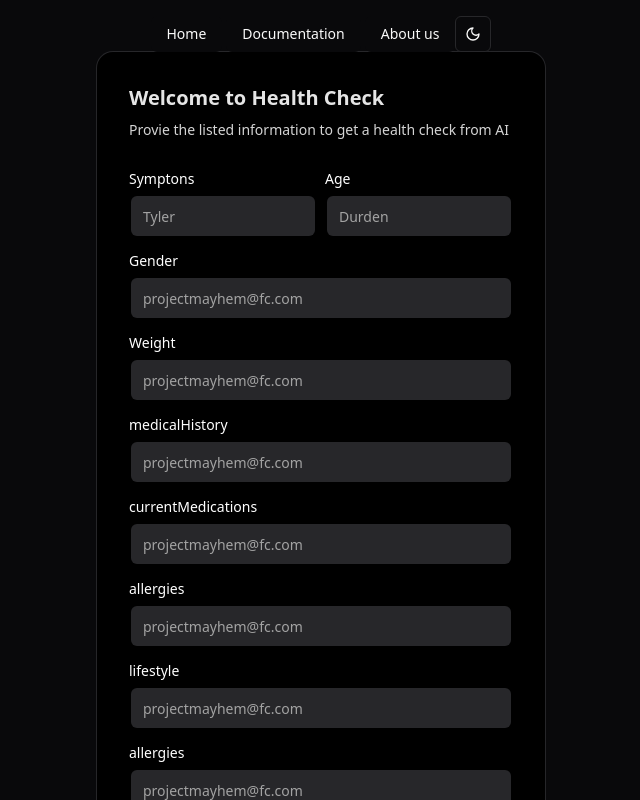
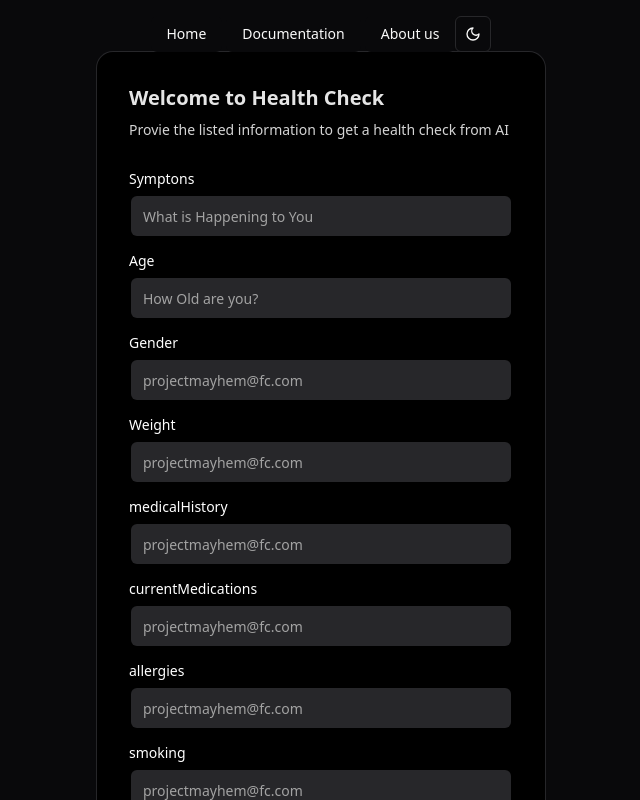
Before and after one commit to Skylar4/healthcare-analysis-typescript, a React (Vite) app in the folder analysis-projec/: page /infopage in a window 1280 px wide. Shown: the top 800 px of the page, without its empty margins (319-959 px from the left). Built offline with nearby package versions, Linux system fonts and the light colour scheme.

Commit message:
eventLisnterner applied

```diff
--- a/analysis-projec/package.json
+++ b/analysis-projec/package.json
@@ -16,6 +16,7 @@
     "@radix-ui/react-slot": "^1.1.2",
     "@tabler/icons-react": "^3.31.0",
     "@tailwindcss/vite": "^4.0.6",
+    "axios": "^1.8.4",
     "class-variance-authority": "^0.7.1",
     "clsx": "^2.1.1",
     "framer-motion": "^12.5.0",
--- a/analysis-projec/src/democomponents/SignupFormDemo.tsx
+++ b/analysis-projec/src/democomponents/SignupFormDemo.tsx
@@ -4,8 +4,29 @@ import { Label } from "../../src/components/ui/label";
 import { Input } from "../../src/components/ui/input";
 import { cn } from "../lib/utils";
 import { useNavigate } from "react-router-dom";
+import { useState } from "react";
 
 export function SignupFormDemo() {
+  const [symptons, setSymptons] = useState("");
+  const [age, setAge] = useState("");
+  const [gender, setGender] = useState("");
+
+  const [weight, setWeight] = useState("");
+  const [medicalHistory, setMedicalHistory] = useState("");
+  const [currentMedications, setCurrentMedications] = useState("");
+
+  const [allergies, setAllergies] = useState("");
+
+  const [somking, setSomking] = useState("");
+
+  const [alcohol, setAlcohol] = useState("");
+
+  const [exercise, setExercise] = useState("");
+
+  const [diet, setDiet] = useState("");
+
+  const [lang, setLang] = useState("");
+
   const handleSubmit = (e: React.FormEvent<HTMLFormElement>) => {
     e.preventDefault();
     console.log("Form submitted");
@@ -27,68 +48,145 @@ export function SignupFormDemo() {
       </p>
 
       <form className="my-8" onSubmit={handleSubmit}>
-        <div className="mb-4 flex flex-col space-y-2 md:flex-row md:space-y-0 md:space-x-2">
-          <LabelInputContainer>
-            <Label htmlFor="firstname">Symptons</Label>
-            <Input id="firstname" placeholder="Tyler" type="text" />
-          </LabelInputContainer>
-          <LabelInputContainer>
-            <Label htmlFor="lastname">Age</Label>
-            <Input id="lastname" placeholder="Durden" type="text" />
-          </LabelInputContainer>
-        </div>
+        <LabelInputContainer className="mb-4">
+          <Label htmlFor="email">Symptons</Label>
+          <Input
+            onChange={(e) => {
+              setSymptons(e.target.value);
+            }}
+            id="email"
+            placeholder="What is Happening to You"
+            type="email"
+          />
+        </LabelInputContainer>
+
+        <LabelInputContainer className="mb-4">
+          <Label htmlFor="email">Age</Label>
+          <Input
+            id="email"
+            onChange={(e) => {
+              setAge(e.target.value);
+            }}
+            placeholder="How Old are you?"
+            type="email"
+          />
+        </LabelInputContainer>
+
         <LabelInputContainer className="mb-4">
           <Label htmlFor="email">Gender</Label>
-          <Input id="email" placeholder="projectmayhem@fc.com" type="email" />
+          <Input
+            id="email"
+            onChange={(e) => {
+              setGender(e.target.value);
+            }}
+            placeholder="projectmayhem@fc.com"
+            type="email"
+          />
         </LabelInputContainer>
 
         <LabelInputContainer className="mb-4">
           <Label htmlFor="email">Weight</Label>
-          <Input id="email" placeholder="projectmayhem@fc.com" type="email" />
+          <Input
+            id="email"
+            onChange={(e) => {
+              setWeight(e.target.value);
+            }}
+            placeholder="projectmayhem@fc.com"
+            type="email"
+          />
         </LabelInputContainer>
 
         <LabelInputContainer className="mb-4">
           <Label htmlFor="email">medicalHistory</Label>
-          <Input id="email" placeholder="projectmayhem@fc.com" type="email" />
+          <Input
+            id="email"
+            onChange={(e) => {
+              setMedicalHistory(e.target.value);
+            }}
+            placeholder="projectmayhem@fc.com"
+            type="email"
+          />
         </LabelInputContainer>
 
         <LabelInputContainer className="mb-4">
           <Label htmlFor="email">currentMedications</Label>
-          <Input id="email" placeholder="projectmayhem@fc.com" type="email" />
+          <Input
+            id="email"
+            onChange={(e) => {
+              setCurrentMedications(e.target.value);
+            }}
+            placeholder="projectmayhem@fc.com"
+            type="email"
+          />
         </LabelInputContainer>
 
         <LabelInputContainer className="mb-4">
           <Label htmlFor="email">allergies</Label>
-          <Input id="email" placeholder="projectmayhem@fc.com" type="email" />
+          <Input
+            id="email"
+            onChange={(e) => {
+              setAllergies(e.target.value);
+            }}
+            placeholder="projectmayhem@fc.com"
+            type="email"
+          />
         </LabelInputContainer>
 
         <LabelInputContainer className="mb-4">
-          <Label htmlFor="email">lifestyle</Label>
-          <Input id="email" placeholder="projectmayhem@fc.com" type="email" />
-        </LabelInputContainer>
-        <LabelInputContainer className="mb-4">
-          <Label htmlFor="email">allergies</Label>
-          <Input id="email" placeholder="projectmayhem@fc.com" type="email" />
-        </LabelInputContainer>
-        <LabelInputContainer className="mb-4">
           <Label htmlFor="email">smoking</Label>
-          <Input id="email" placeholder="projectmayhem@fc.com" type="email" />
+          <Input
+            id="email"
+            onChange={(e) => {
+              setSomking(e.target.value);
+            }}
+            placeholder="projectmayhem@fc.com"
+            type="email"
+          />
         </LabelInputContainer>
         <LabelInputContainer className="mb-4">
           <Label htmlFor="email">alcohol</Label>
-          <Input id="email" placeholder="projectmayhem@fc.com" type="email" />
+          <Input
+            id="email"
+            onChange={(e) => {
+              setAlcohol(e.target.value);
+            }}
+            placeholder="projectmayhem@fc.com"
+            type="email"
+          />
         </LabelInputContainer>
         <LabelInputContainer className="mb-4">
           <Label htmlFor="email">exercise</Label>
-          <Input id="email" placeholder="projectmayhem@fc.com" type="email" />
+          <Input
+            id="email"
+            onChange={(e) => {
+              setExercise(e.target.value);
+            }}
+            placeholder="projectmayhem@fc.com"
+            type="email"
+          />
         </LabelInputContainer>
         <LabelInputContainer className="mb-4">
           <Label htmlFor="email">diet</Label>
-          <Input id="email" placeholder="projectmayhem@fc.com" type="email" />
+          <Input
+            id="email"
+            onChange={(e) => {
+              setDiet(e.target.value);
+            }}
+            placeholder="projectmayhem@fc.com"
+            type="email"
+          />
         </LabelInputContainer>
         <LabelInputContainer className="mb-4">
           <Label htmlFor="email">lang</Label>
-          <Input id="email" placeholder="projectmayhem@fc.com" type="email" />
+          <Input
+            id="email"
+            onChange={(e) => {
+              setLang(e.target.value);
+              console.log(lang);
+            }}
+            placeholder="projectmayhem@fc.com"
+            type="email"
+          />
         </LabelInputContainer>
 
         <button
```
Also changed, not shown: 1 other file (tests, documents, lock files or other folders).
